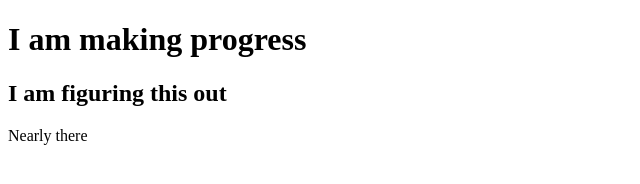
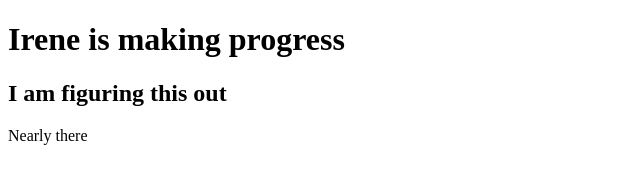
Before and after one commit to IreneShanahan/Project1, a plain HTML site: page index.html in a window 1280 px wide. Shown: the whole page, without its empty margins (0-640 px from the left). Drawn offline with Linux system fonts and the light colour scheme.

Commit message:
changed text on index.html page

```diff
--- a/index.html
+++ b/index.html
@@ -6,7 +6,7 @@
 </head>
 <body>
 
-<h1>I am making progress    </h1>
+<h1>Irene is making progress    </h1>
 <h2>I am figuring this out    </h2>
 <p>Nearly there      </p>
 
```
Also changed, not shown: newNotes.txt (deleted).
